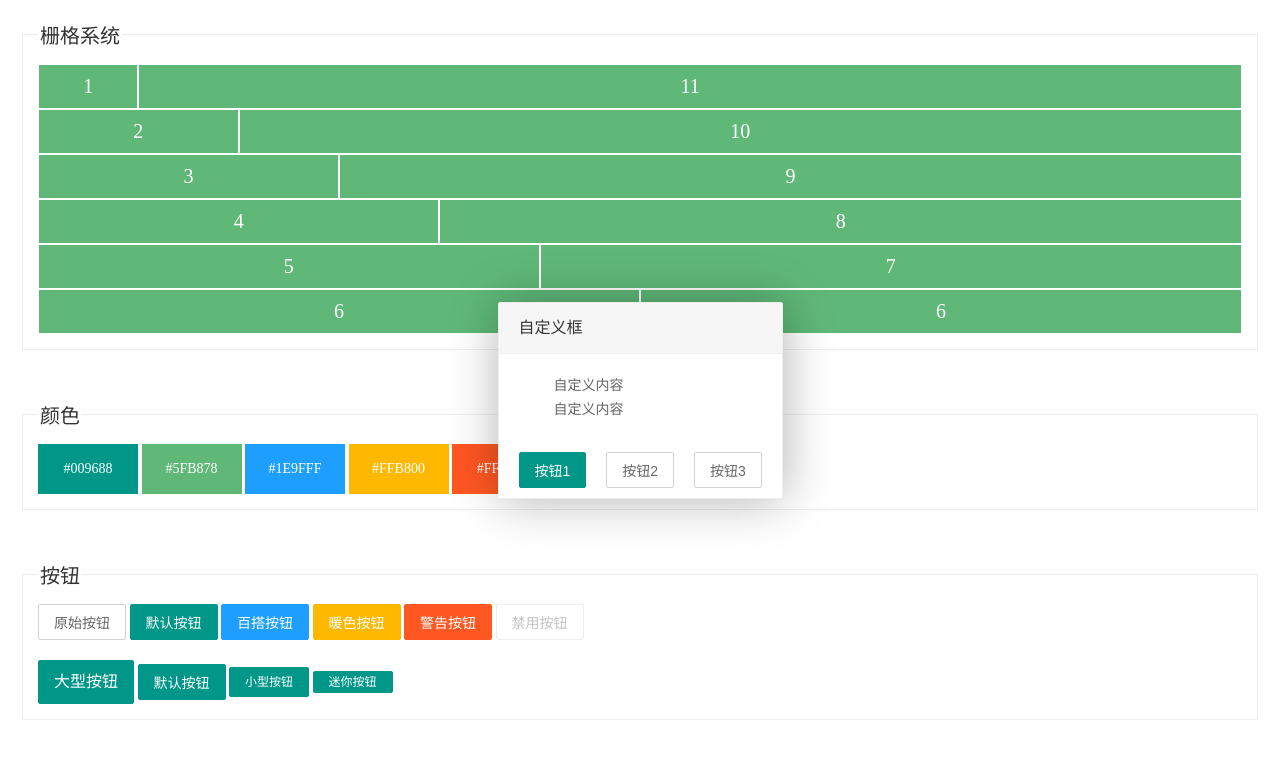
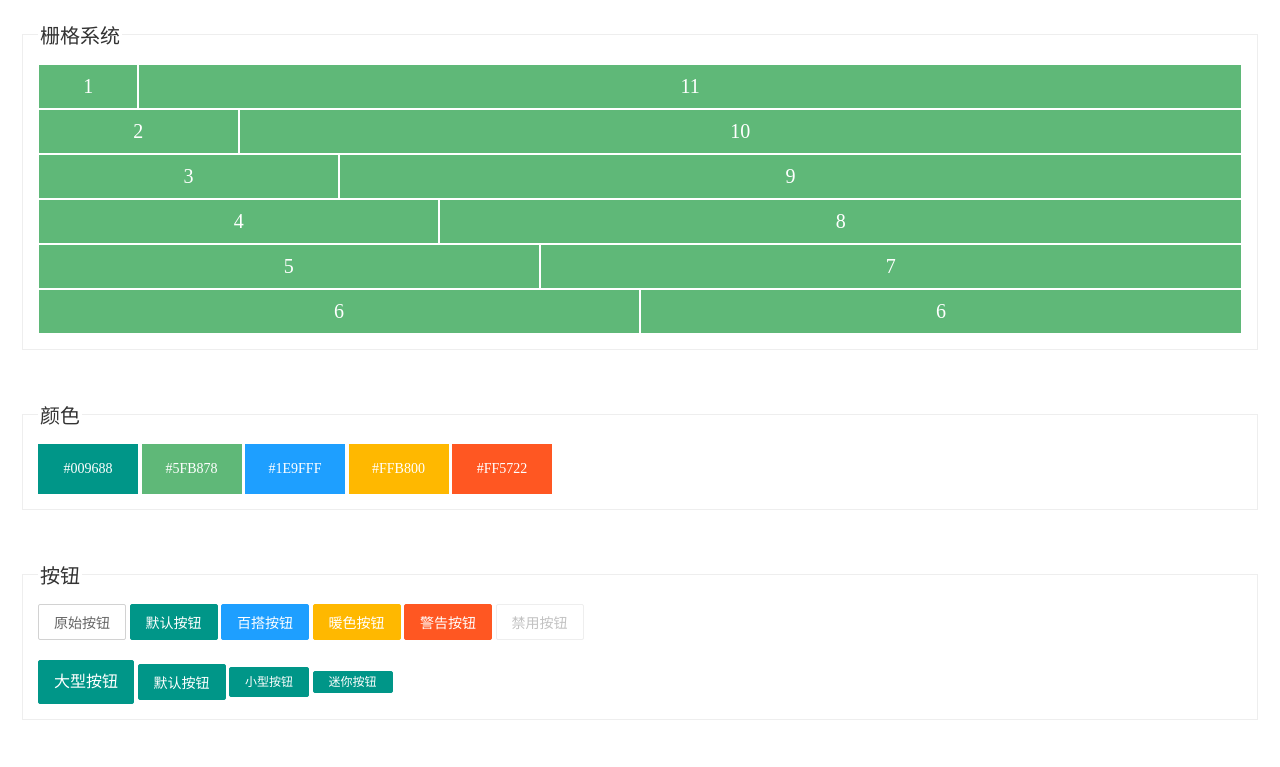
Before and after one commit to wanls4583/jy-ui, a plain HTML site: page test.html in a window 1280 px wide. Shown: the top 767 px of the page. Drawn offline with Linux system fonts and the light colour scheme; a web font is replaced by a local one.

Commit message:
[master]

```diff
--- a/css/song-ui.css
+++ b/css/song-ui.css
@@ -525,7 +525,6 @@ select {
   position: absolute;
   top: 16px;
   left: 15px;
-  zoom: 1;
   _left: -40px;
   line-height: 30px;
   font-family: 'iconfont';
--- a/test.html
+++ b/test.html
@@ -278,13 +278,6 @@
             <span>内容区域</span>
         </div>
     </fieldset>
-    <div class="song-layer song-layer-dialog song-layer0" style="left: 50%; right: auto; margin-left: -142.5px; top: 50%; bottom: auto; margin-top: -98.5px;">
-        <div class="song-layer-title"> <span>自定义框</span>
-            <div class="song-layer-op"> <i class="song-op-close song-icon"></i> </div>
-        </div>
-        <div class="song-layer-content" style="padding-left: 55px;"><i class="song-layer-icon song-color-success"></i>自定义内容<br>自定义内容</div>
-        <div class="song-layer-footer"><button class="song-btn">按钮1</button><button class="song-btn song-btn-primary">按钮2</button><button class="song-btn song-btn-primary">按钮3</button></div>
-    </div>
 </body>
 <script src="jquery-1.12.4.min.js"></script>
 <script src="./modules/form.js"></script>
```
Also changed, not shown: 1 other file.
